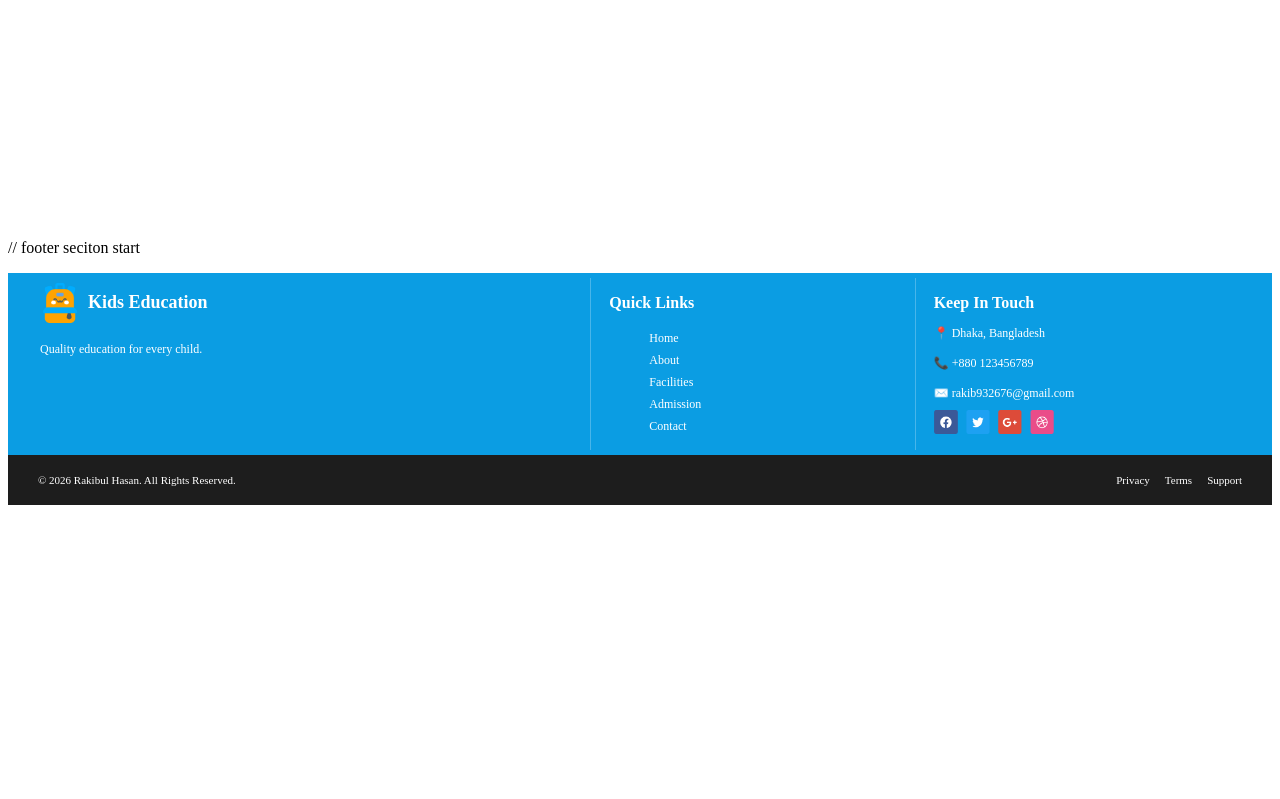
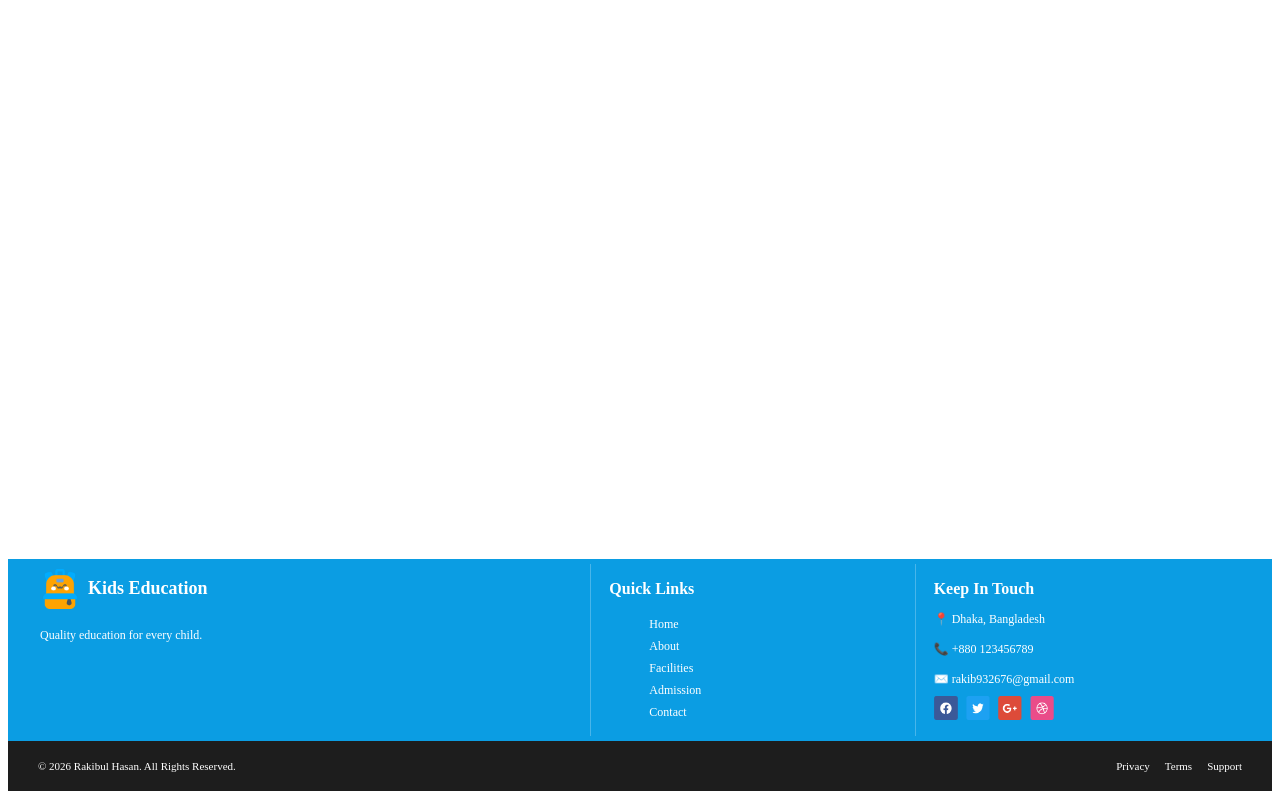
Before and after one commit to Abu-Syeed-Asad/School-Managemet, a PHP site: page / in a window 1280 px wide. Shown: the part 109-908 px from the top of the page. Before the commit the page ends 614 px from the top, so only its background shows below. Run offline with PHP 8.4, Linux system fonts and the light colour scheme.

Commit message:
Some Error Solve

```diff
--- a/index.html
+++ b/index.html
@@ -11,7 +11,7 @@
 </head>
 
 <body>
-    <header>
+    <header class="container">
         <div class="navbar">
             <div class="school">
                 <img src="./assets/logo.png" alt="logo">
@@ -46,7 +46,6 @@
 
     </main>
 
-    // footer seciton start
 
     <footer class="footer">
 
--- a/style.css
+++ b/style.css
@@ -48,9 +48,8 @@ display: none;
     padding: 5 60px;
     border: none;
 }
-
 .main{
-    height: 15rem;
+    height: 34rem;
 }
 
 /*footer section start*/
@@ -59,6 +58,7 @@ display: none;
     background:#0b9de3;
     color:#fff;
     margin-top:16px;
+    margin-bottom: 0;
 }
 
 .footer-container{
```
